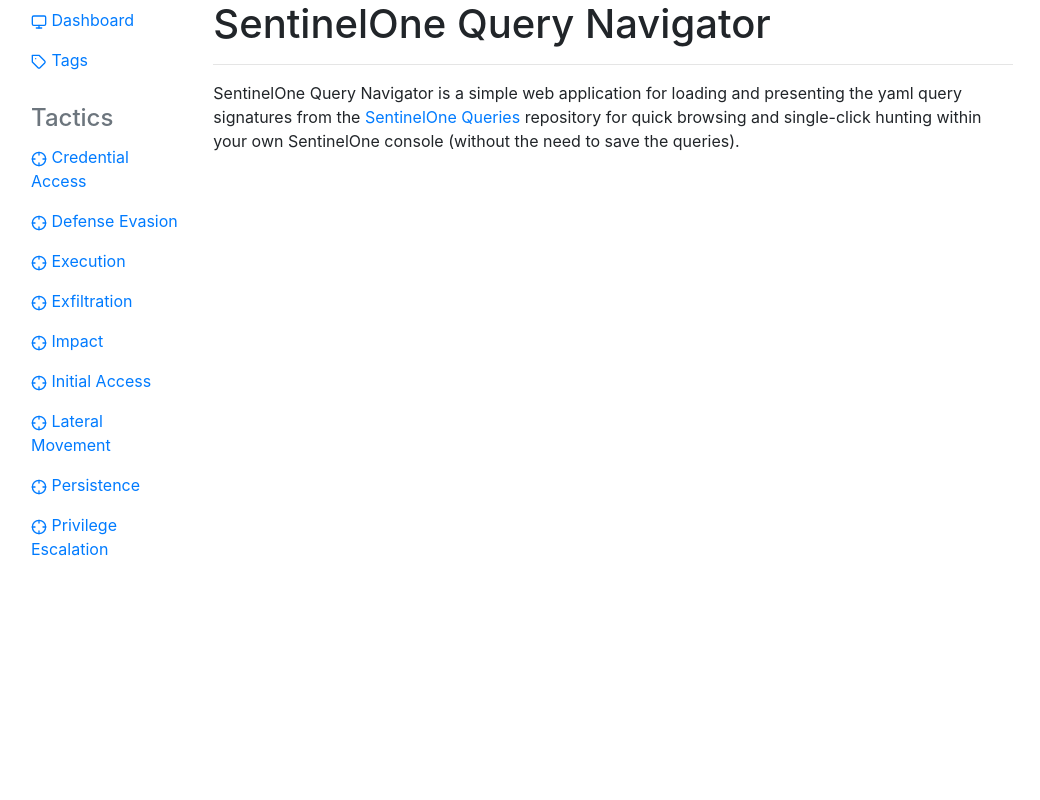
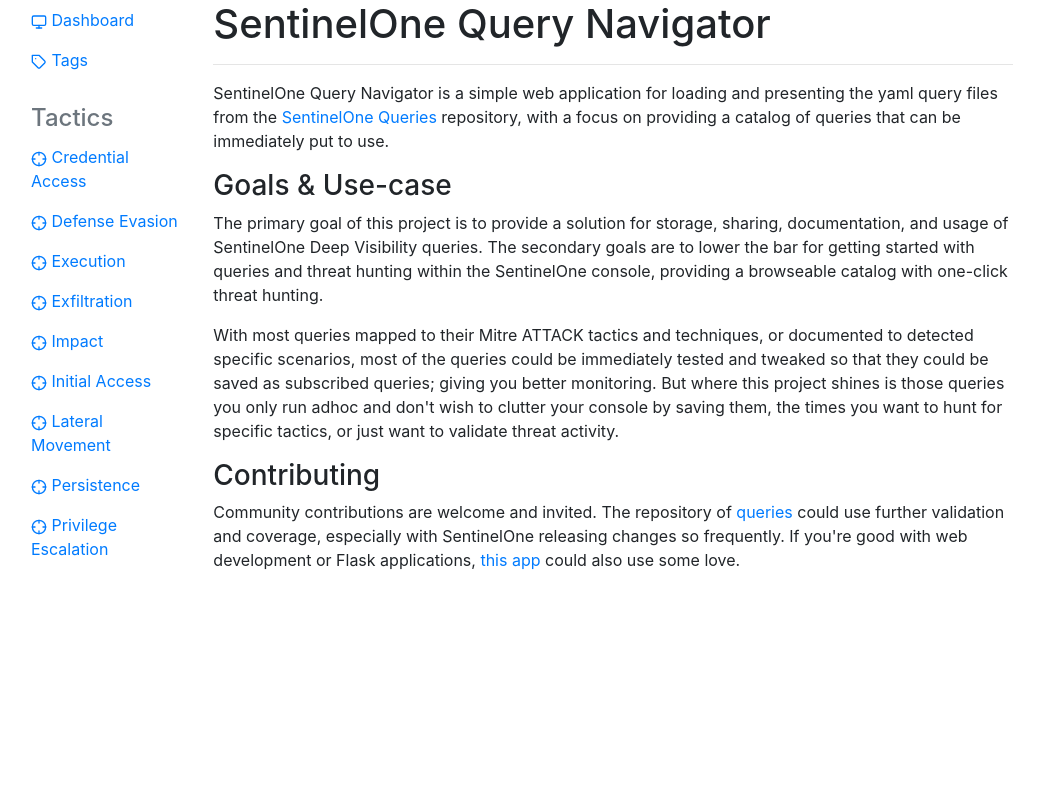
Before and after one commit to keyboardcrunch/SentinelOne-Query-Navigator, a Flask app: page / in a window 1280 px wide. Shown: the part 56-856 px from the top of the page, without its empty margins (0-1040 px from the left). Run offline with Flask 2, Linux system fonts and the light colour scheme; some libraries are stand-ins or nearby versions.

Commit message:
Update landing page with deets

```diff
--- a/web/templates/index.html
+++ b/web/templates/index.html
@@ -5,9 +5,27 @@
 <div class="content-box">
   <h1>SentinelOne Query Navigator</h1>
   <hr/>
-  <p>SentinelOne Query Navigator is a simple web application for loading and presenting the yaml
-    query signatures from the <a href="https://github.com/keyboardcrunch/sentinelone-queries/" rel="noopener noreferrer" target="_blank">SentinelOne Queries</a>
-    repository for quick browsing and single-click hunting within your own SentinelOne console (without the need to save the queries).
+  <p>
+    SentinelOne Query Navigator is a simple web application for loading and presenting the yaml
+    query files from the <a href="https://github.com/keyboardcrunch/sentinelone-queries/" rel="noopener noreferrer" target="_blank">SentinelOne Queries</a>
+    repository, with a focus on providing a catalog of queries that can be immediately put to use.
+  </p>
+  <h3>Goals & Use-case</h3>
+  <p>
+    The primary goal of this project is to provide a solution for storage, sharing, documentation, and usage of SentinelOne Deep Visibility queries. The
+    secondary goals are to lower the bar for getting started with queries and threat hunting within the SentinelOne console, providing a browseable catalog
+    with one-click threat hunting.
+  </p>
+  <p>
+    With most queries mapped to their Mitre ATTACK tactics and techniques, or documented to detected specific scenarios, most of the queries could be immediately
+    tested and tweaked so that they could be saved as subscribed queries; giving you better monitoring. But where this project shines is those queries you only
+    run adhoc and don't wish to clutter your console by saving them, the times you want to hunt for specific tactics, or just want to validate threat activity.
+  </p>
+  <h3>Contributing</h3>
+  <p>
+    Community contributions are welcome and invited. The repository of <a href="https://github.com/keyboardcrunch/sentinelone-queries/" rel="noopener noreferrer" target="_blank">queries</a>
+    could use further validation and coverage, especially with SentinelOne releasing changes so frequently. If you're good with web development or
+    Flask applications, <a href="https://github.com/keyboardcrunch/SentinelOne-Query-Navigator" rel="noopener noreferrer" target="_blank">this app</a> could also use some love.
   </p>
 </div>
 
```
